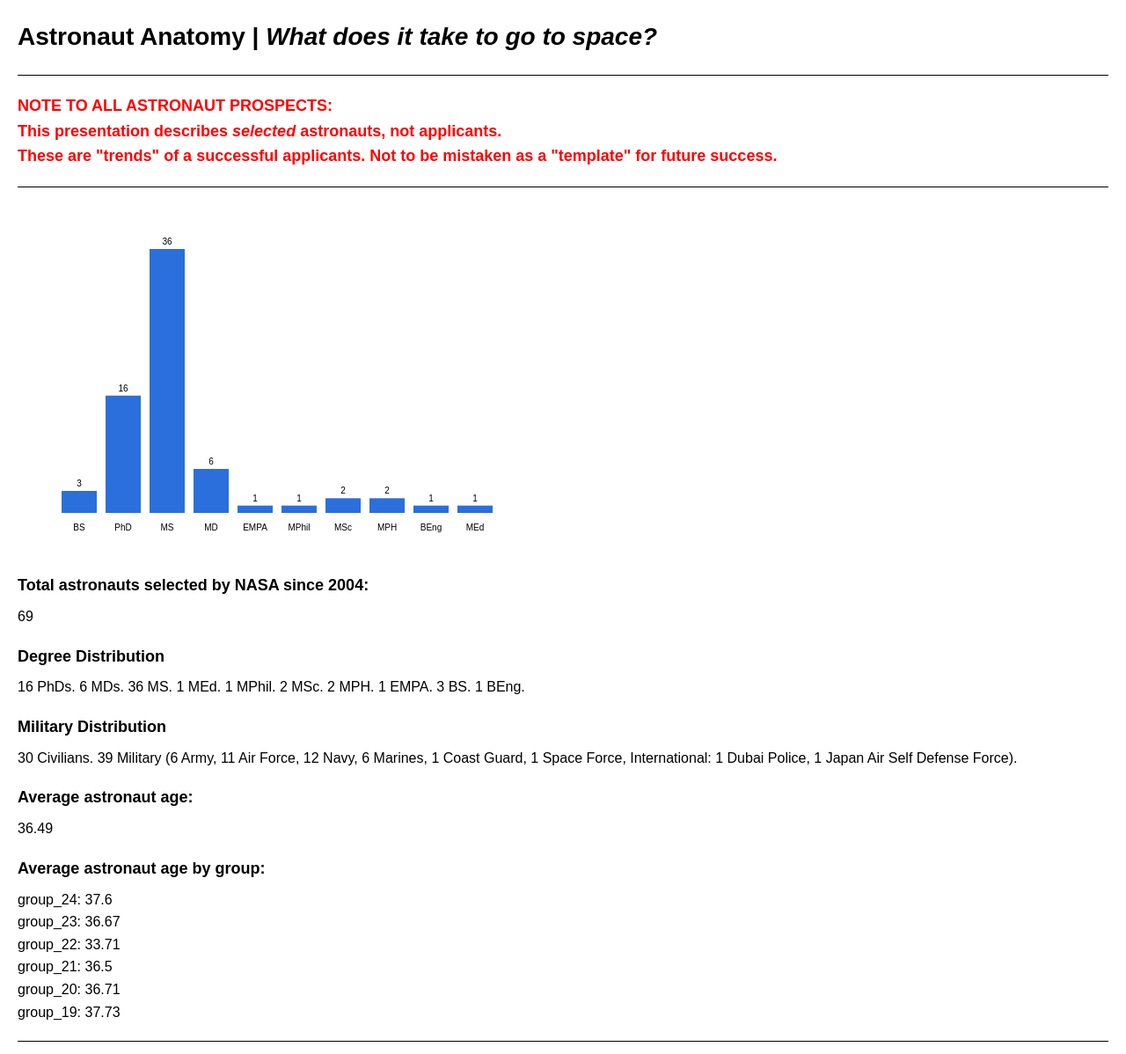
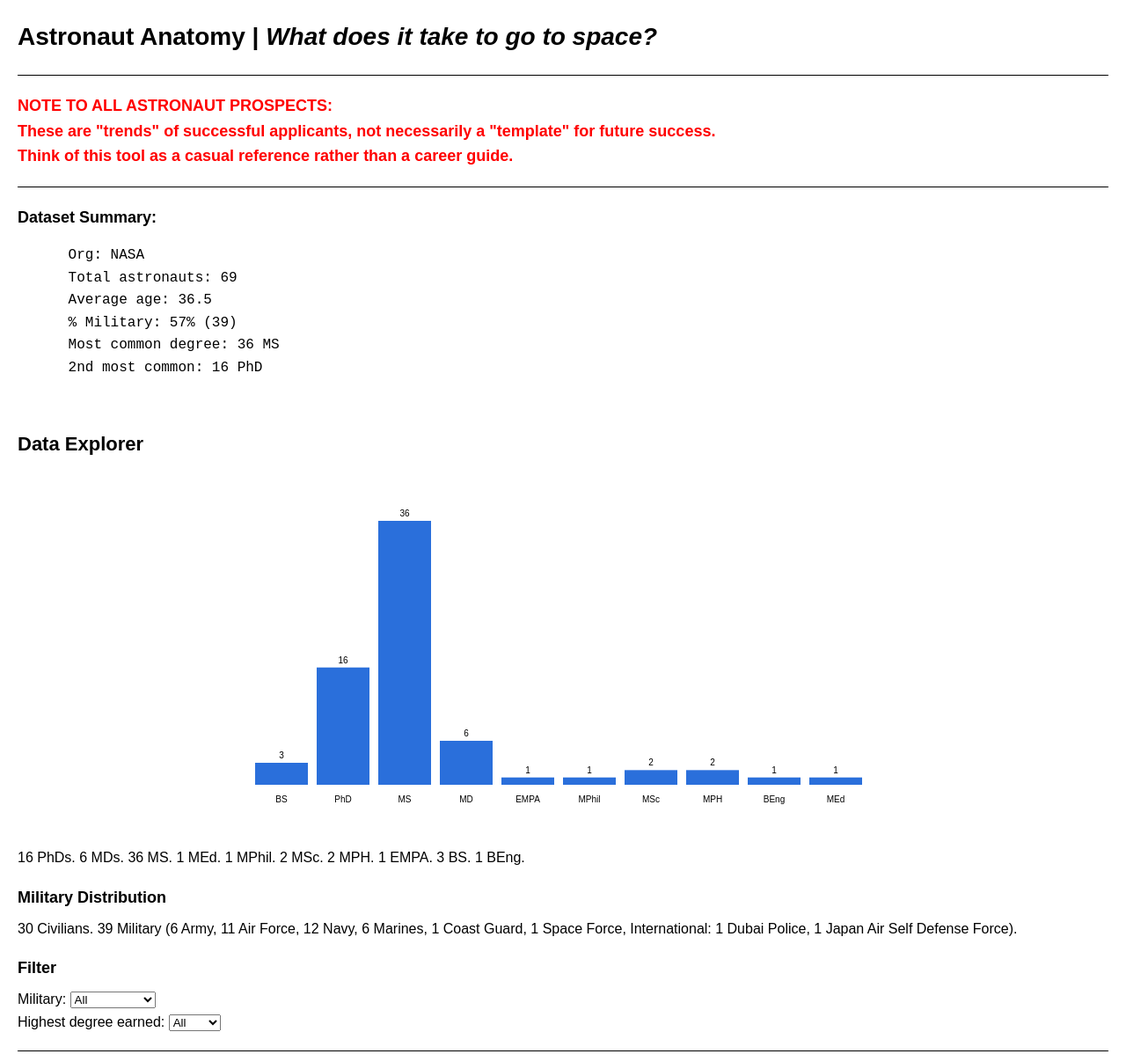
Before and after one commit to mrvivacious/astronaut-anatomy, a plain HTML site: page index.html in a window 1280 px wide. Shown: the top 1198 px of the page at 88% size. Drawn offline with Linux system fonts and the light colour scheme.

Commit message:
make bar graph reponsive

```diff
--- a/degreeChart.js
+++ b/degreeChart.js
@@ -17,13 +17,20 @@
   return counts;
 }
 
-function drawDegreeChart() {
+function drawDegreeChart(filters = { military: 'all', degree: 'all' }) {
   const canvas = document.getElementById('degreeChart');
   const ctx = canvas.getContext('2d');
 
-  const counts = getDegreeCounts();
+  // Match internal resolution to displayed size
+  canvas.width = canvas.clientWidth;
+  canvas.height = canvas.clientHeight;
+
+  const counts = getDegreeCounts(filters);
+
   const degrees = Object.keys(counts);
   const values = Object.values(counts);
+
+  if (values.length === 0) return;
 
   const maxValue = Math.max(...values);
 
@@ -43,18 +50,21 @@
     const x = padding + index * barWidth;
     const y = chartHeight - padding - barHeight;
 
-    // Draw bar
     ctx.fillStyle = "#2a6fdb";
     ctx.fillRect(x, y, barWidth - 10, barHeight);
 
-    // Draw value above bar
     ctx.fillStyle = "#000";
     ctx.textAlign = "center";
     ctx.fillText(value, x + (barWidth - 10) / 2, y - 5);
-
-    // Draw degree label below bar
     ctx.fillText(degree, x + (barWidth - 10) / 2, chartHeight - padding + 20);
   });
 }
 
-drawDegreeChart();
+
+document.addEventListener("DOMContentLoaded", () => {
+  drawDegreeChart();
+});
+
+window.addEventListener('resize', () => {
+  drawDegreeChart(activeFilters);
+});
--- a/index.html
+++ b/index.html
@@ -9,25 +9,42 @@
 <body>
   <h1>Astronaut Anatomy | <em>What does it take to go to space?</em></h1>
   <hr>
-  <h3 style="color:red;">NOTE TO ALL ASTRONAUT PROSPECTS:<br>This presentation describes <em>selected</em> astronauts, not applicants.
-    <br>These are "trends" of a successful applicants. Not to be mistaken as a "template" for future success.</h3>
+  <h3 style="color:red;">NOTE TO ALL ASTRONAUT PROSPECTS:
+    <br>These are "trends" of successful applicants, not necessarily a "template" for future success.
+    <br>Think of this tool as a casual reference rather than a career guide.
+  </h3>
   <hr>
 
-  <canvas id="degreeChart" width="600" height="400"></canvas>
+  <div id="key_metrics">
+    <h3>Dataset Summary:</h3>
+    <pre>
+      Org: NASA
+      Total astronauts: 69
+      Average age: 36.5
+      % Military: 57% (39)
+      Most common degree: 36 MS
+      2nd most common: 16 PhD
+    </pre>
 
-  <h3>Total astronauts selected by NASA since 2004:</h3>
-  <p id="astronaut_count"></p>
-  <h3>Degree Distribution</h3>
+    <!-- <h3>Average astronaut age:</h3>
+    <p id="age_all_groups">-1</p> -->
+
+    <!-- <h3>Average astronaut age by group:</h3>
+    <p id="age_by_group">-1</p> -->
+
+    <!-- <h3>Total astronauts selected by NASA since 2004:</h3>
+    <p id="astronaut_count"></p> -->
+  </div>
+
+
+  <h2>Data Explorer</h2>
+  <canvas id="degreeChart"></canvas>
   <p id="degree_counts"></p>
+
   <h3>Military Distribution</h3>
   <p id="military_counts"></p>
-  <h3>Average astronaut age:</h3>
-  <p id="age_all_groups">-1</p>
-  <h3>Average astronaut age by group:</h3>
-  <p id="age_by_group">-1</p>
 
-  <hr>
-  <h2>Group info</h2>
+  <div id="filters">
     <h3>Filter</h3>
       <label>
         Military:
@@ -54,6 +71,11 @@
           <option value="BEng">BEng</option>
         </select>
       </label>
+  </div>
+
+  <hr>
+  <h2>Group info</h2>
+
   <div id="groups_info">put group info here!</div>
 </body>
   <script src="data.js"></script>
--- a/stylesheet.css
+++ b/stylesheet.css
@@ -149,3 +149,11 @@
     margin-bottom: 30px;
   }
 }
+
+#degreeChart {
+  width: 100%;
+  max-width: 800px;
+  height: 400px;
+  display: block;
+  margin: 20px auto;
+}
```
Also changed, not shown: groups_display.js (line endings or trailing spaces). Lines whose indentation alone changed are shown as unchanged.
